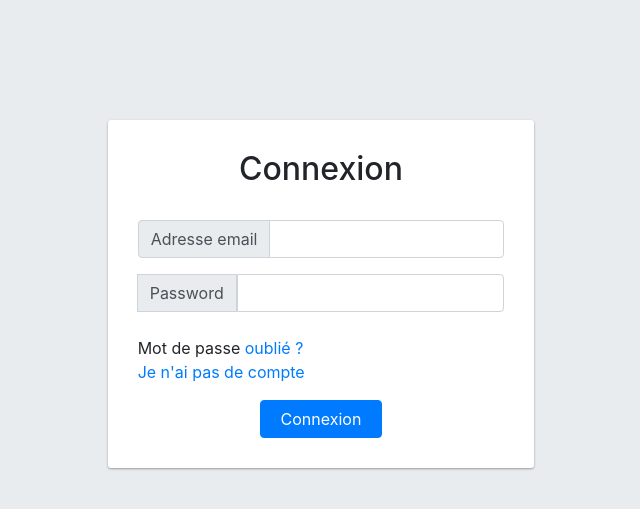
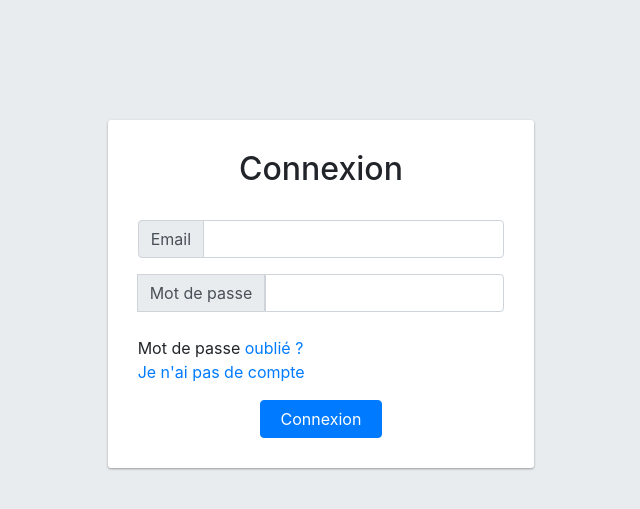
Before and after one commit to nihiloproxima/roger-skyline-1, a CodeIgniter app: page /database/login in a window 1280 px wide. Shown: the part 104-613 px from the top of the page, without its empty margins (319-959 px from the left). Run offline with CodeIgniter, Linux system fonts and the light colour scheme; some libraries are stand-ins or nearby versions.

Commit message:
test new db

```diff
--- a/application/views/login/index.php
+++ b/application/views/login/index.php
@@ -6,14 +6,14 @@
         <div class="input-group mb-3">
 
 	        <div class="input-group-prepend">
-	            <span class="input-group-text" id="basic-addon1">Adresse email</span>
+	            <span class="input-group-text" id="basic-addon1">Email</span>
 	        </div>
 	        <input type="input" name="email" type="email" class="form-control">
 	    </div>
 
 	        <div class="input-group">
 				<div class="input-group-append">
-		            <span class="input-group-text">Password</span>
+		            <span class="input-group-text">Mot de passe</span>
 		        </div>
 				<input name="password" class="form-control" type="password">
 	        </div>
```
